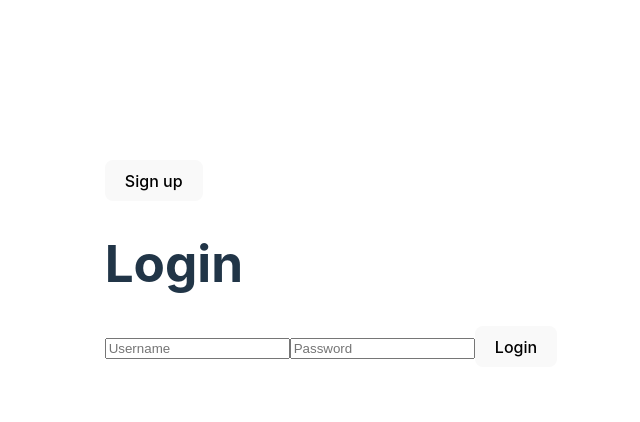
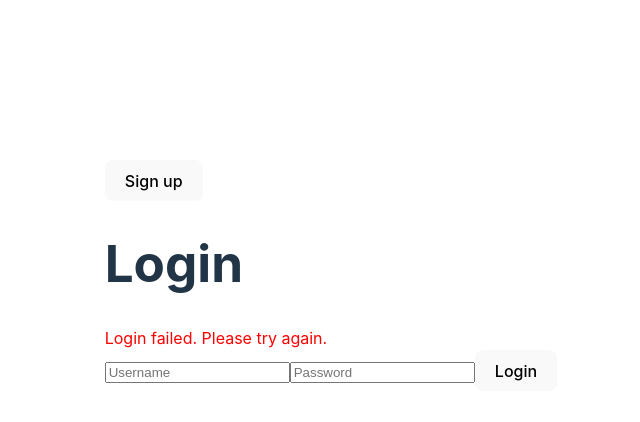
Before and after one commit to Javier1520/bingo-frontend, a React (Vite) app: page / in a window 1280 px wide. Both pictures are taken after a click on the button "Login". Shown: the top 422 px of the page, without its empty margins (309-949 px from the left). Built offline with nearby package versions, Linux system fonts and the light colour scheme; no server answers.

Commit message:
error for logging

```diff
--- a/src/pages/Login.tsx
+++ b/src/pages/Login.tsx
@@ -6,6 +6,7 @@ import { authState$ } from '../store/Observables';
 const Login = () => {
   const [username, setUsername] = useState('');
   const [password, setPassword] = useState('');
+  const [error, setError] = useState<string | null>(null);
   const [loading, setLoading] = useState(false);
   const navigate = useNavigate();
 
@@ -27,6 +28,7 @@ const Login = () => {
       clearTimeout(timeoutId); // Clear timeout if the request completes successfully
     } catch (error) {
       console.error('Login failed', error);
+      setError('Login failed. Please try again.');
     } finally {
       setLoading(false);
     }
@@ -36,6 +38,7 @@ const Login = () => {
     <div>
       <button onClick={() => navigate('/register')}>Sign up</button>
       <h1>Login</h1>
+      {error && <div style={{ color: 'red' }}>{error}</div>}
       <input
         type="text"
         placeholder="Username"
```
